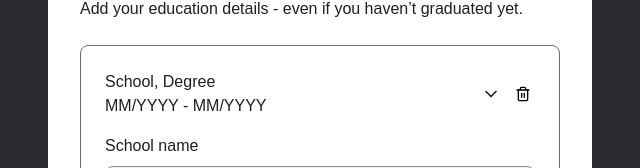
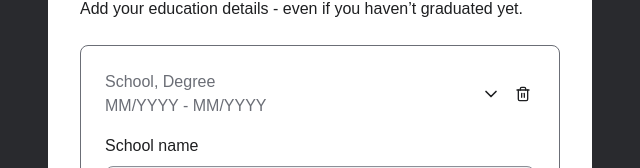
Before and after one commit to nofuenterr/cv-application, a React (Vite) app: page / in a window 1280 px wide. Both pictures are taken after typing "Sample", "Sample", "5551234", "name@example.com", "Sample" into the empty fields and a click on the button "+ Add education". Shown: the part 809-977 px from the top of the page, without its empty margins (0-640 px from the left). Built offline with nearby package versions, Linux system fonts and the light colour scheme.

Commit message:
feat: add hover styles to item header, delete item, and add item buttons

```diff
--- a/src/assets/DeleteIcon.jsx
+++ b/src/assets/DeleteIcon.jsx
@@ -6,7 +6,6 @@ function DeleteIcon() {
       height={16}
       viewBox="0 0 24 24"
       fill="none"
-      stroke="currentColor"
       strokeWidth={2}
       strokeLinecap="round"
       strokeLinejoin="round"
--- a/src/components/Item.jsx
+++ b/src/components/Item.jsx
@@ -52,11 +52,12 @@ function getHeader(section, item) {
 
 function Item({ section, item, deleteItem, onClick, active, children }) {
   const [itemTitle, itemDate] = getHeader(section, item)
+  const isPlaceholder = itemTitle && itemDate
 
   return (
     <li className="item">
       <div className="item-header" onClick={() => onClick(item.id)}>
-        <div className='header-text'>
+        <div className={'header-text' + (isPlaceholder ? ' placeholder' : '')}>
           <p>{itemTitle}</p>
           <p>{itemDate}</p>
         </div>
--- a/src/styles.css
+++ b/src/styles.css
@@ -12,7 +12,10 @@
     --neutral-1000: #292A2E;
     --neutral-1100: #1E1F21;
 
+    --blue-600: #357DE8;
     --blue-700: #1868DB;
+    --blue-800: #1558BC;
+    --red-700: #C9372C;
 
     --fs-4xs: 0.375rem;
     --fs-3xs: 0.5rem;
--- a/src/styles/AddItem.css
+++ b/src/styles/AddItem.css
@@ -5,3 +5,7 @@
   color: var(--blue-700);
   cursor: pointer;
 }
+
+.add-item:hover {
+  color: var(--blue-800);
+}
--- a/src/styles/DeleteItem.css
+++ b/src/styles/DeleteItem.css
@@ -6,3 +6,7 @@
   border: none;
   cursor: pointer;
 }
+
+.delete-item:hover {
+  stroke: var(--red-700);
+}
--- a/src/styles/Item.css
+++ b/src/styles/Item.css
@@ -6,13 +6,21 @@
   padding: var(--space-6);
 }
 
-.item-header{
+.item-header {
   display: flex;
   align-items: center;
   gap: var(--space-2);
   cursor: pointer;
 }
 
+.item-header:hover > *:not(.placeholder) {
+  color: var(--blue-600);
+}
+
 .header-text {
   margin-right: auto;
 }
+
+.header-text.placeholder {
+  color: var(--neutral-700);
+}
--- a/src/styles/Section.css
+++ b/src/styles/Section.css
@@ -4,6 +4,7 @@ section {
   padding: var(--space-8);
   background-color: var(--neutral-0);
   color: var(--neutral-1100);
+  stroke: var(--neutral-1100);
   border-radius: 1rem;
 }
 
```
